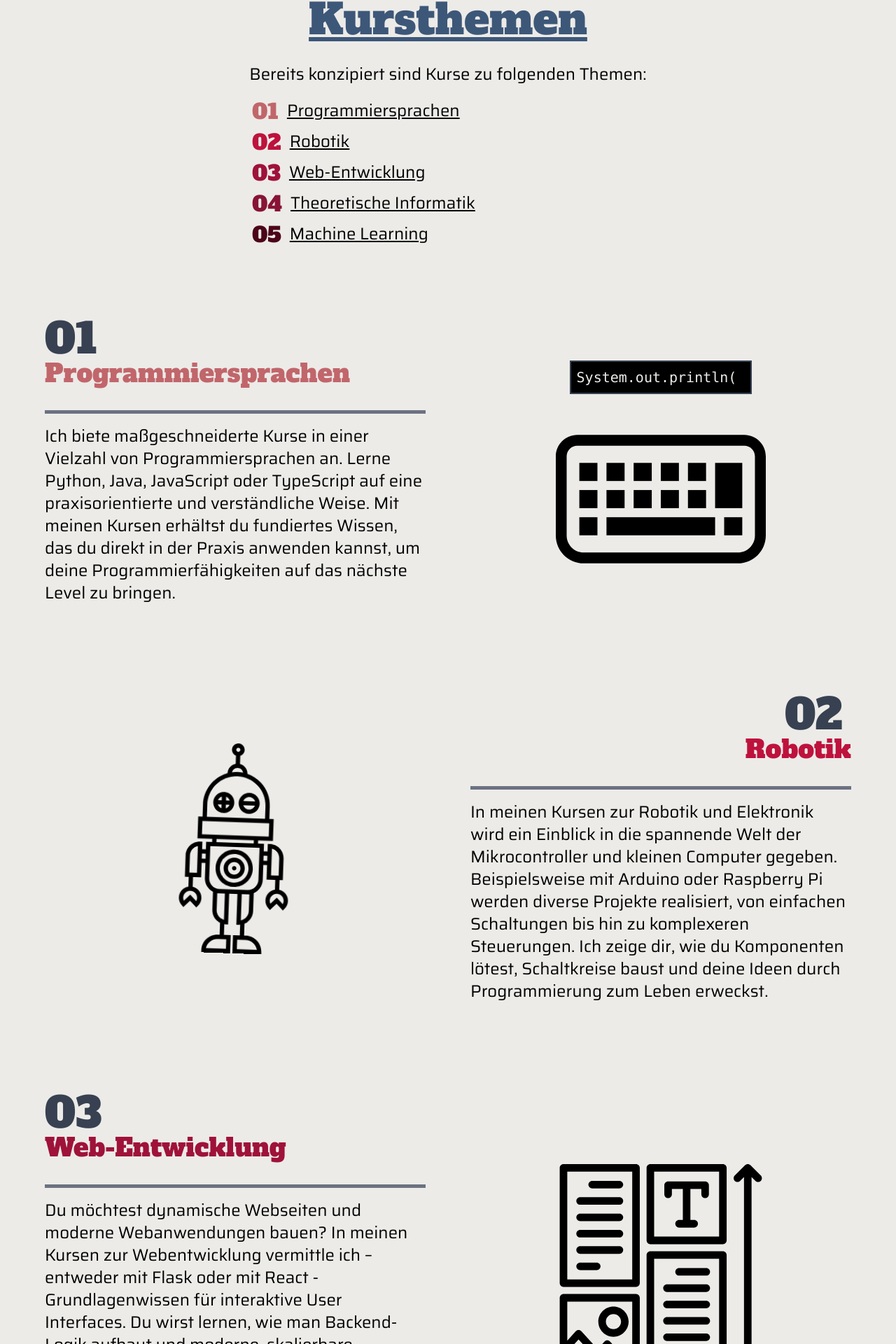
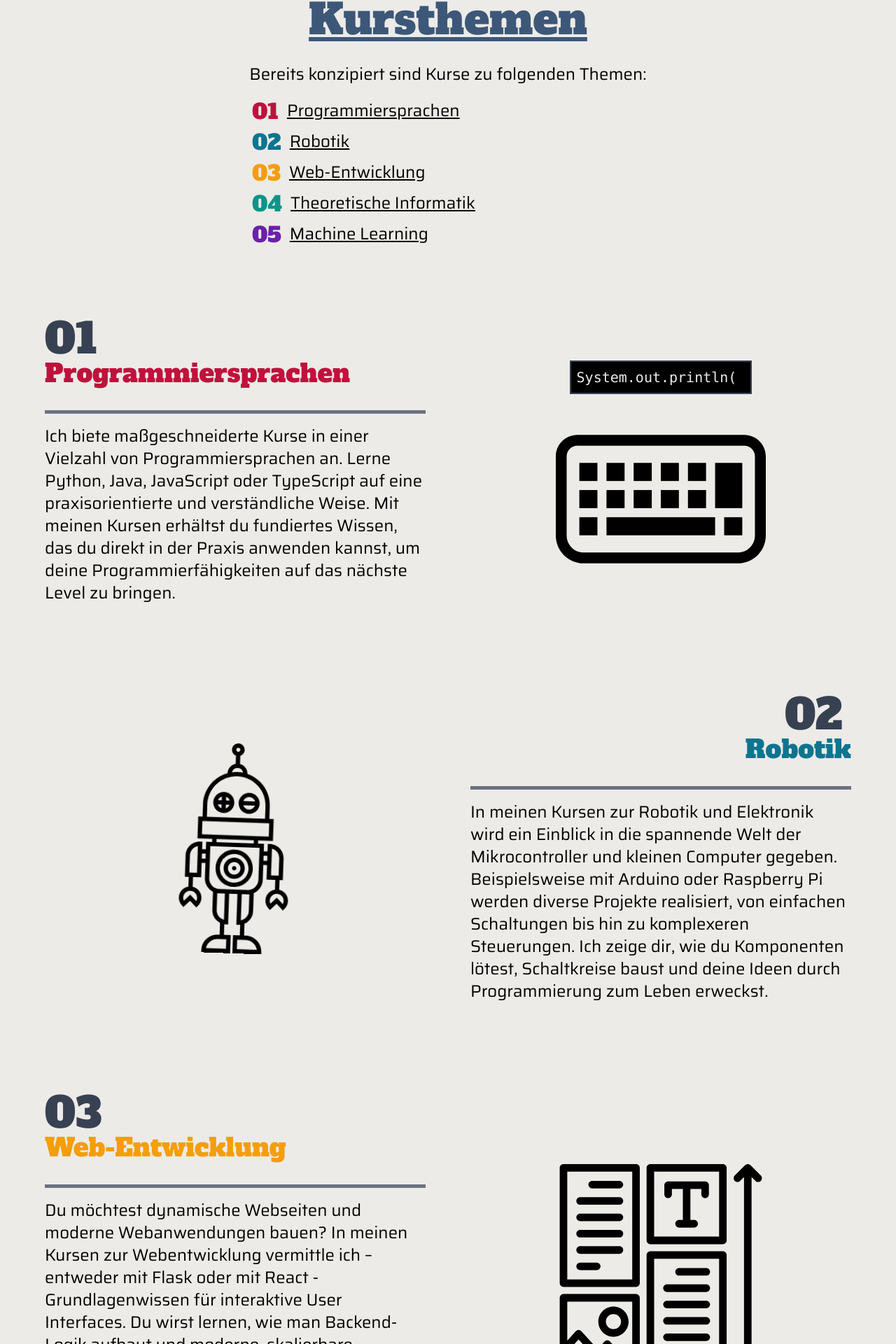
Before and after one commit to louziferr/luzie-website, a Next.js app: page /lehre in a window 1280 px wide. Shown: the part 1961-3881 px from the top of the page at 70% size. Built offline with nearby package versions, Linux system fonts and the light colour scheme; a web font is replaced by a local one; what tailwindcss-animated would draw is missing.

Commit message:
fix colors

```diff
--- a/app/lehre/page.tsx
+++ b/app/lehre/page.tsx
@@ -84,7 +84,7 @@ export default function Lehre() {
           </p>
           <ul className="font-saira">
             <li className="p-1 flex">
-              <div className="text-red text-xl md:text-3xl font-alfa mr-3">
+              <div className="text-rose-700 text-xl md:text-3xl font-alfa mr-3">
                 01
               </div>
               <Link
@@ -95,7 +95,7 @@ export default function Lehre() {
               </Link>
             </li>
             <li className="p-1 flex">
-              <div className="text-rose-700 text-xl font-alfa md:text-3xl mr-3">
+              <div className="text-cyan-700 text-xl font-alfa md:text-3xl mr-3">
                 02
               </div>
               <Link
@@ -106,7 +106,7 @@ export default function Lehre() {
               </Link>
             </li>
             <li className="p-1 flex">
-              <div className="text-rose-800 text-xl md:text-3xl font-alfa mr-3">
+              <div className="text-amber-500 text-xl md:text-3xl font-alfa mr-3">
                 03
               </div>
               <Link
@@ -117,7 +117,7 @@ export default function Lehre() {
               </Link>
             </li>
             <li className="p-1 flex">
-              <div className="text-rose-900 text-xl md:text-3xl font-alfa mr-3">
+              <div className="text-teal-600 text-xl md:text-3xl font-alfa mr-3">
                 04
               </div>
               <Link
@@ -128,7 +128,7 @@ export default function Lehre() {
               </Link>
             </li>
             <li className="p-1 flex">
-              <div className="text-rose-950 text-xl md:text-3xl font-alfa mr-3 hover:cursor-pointer">
+              <div className="text-purple-800 text-xl md:text-3xl font-alfa mr-3 hover:cursor-pointer">
                 05
               </div>
               <Link
@@ -150,7 +150,7 @@ export default function Lehre() {
                 <div className="text-gray-700 text-center text-4xl md:text-left md:text-6xl font-alfa mr-3">
                   01
                 </div>
-                <h1 className="text-red text-[20px] md:text-left mb-8 md:text-4xl">
+                <h1 className="text-rose-700 text-[20px] md:text-left mb-8 md:text-4xl">
                   Programmiersprachen
                 </h1>
 
@@ -197,7 +197,7 @@ export default function Lehre() {
                 <p className="text-gray-700 text-center text-4xl md:text-right md:text-6xl font-alfa mr-3">
                   02
                 </p>
-                <h1 className="text-rose-700 md:text-right mb-8 md:text-4xl">
+                <h1 className="text-cyan-700 md:text-right mb-8 md:text-4xl">
                   Robotik
                 </h1>
                 <div className="w-full h-[5px] bg-gray-500 mb-4"></div>
@@ -227,7 +227,7 @@ export default function Lehre() {
                 <p className="text-gray-700 text-center text-4xl md:text-left md:text-6xl font-alfa mr-3">
                   03
                 </p>
-                <h1 className="text-rose-800 md:text-left mb-8 md:text-4xl">
+                <h1 className="text-amber-500 md:text-left mb-8 md:text-4xl">
                   Web-Entwicklung
                 </h1>
                 <div className="w-full h-[5px] bg-gray-500 mb-4"></div>
@@ -259,7 +259,7 @@ export default function Lehre() {
                 <p className="text-gray-700 text-center text-4xl md:text-right md:text-6xl font-alfa mr-3">
                   04
                 </p>
-                <h1 className="text-rose-900 md:text-right mb-8 md:text-4xl">
+                <h1 className="text-teal-600 md:text-right mb-8 md:text-4xl">
                   Theoretische Informatik
                 </h1>
                 <div className="w-full h-[5px] bg-gray-500 mb-4"></div>
@@ -292,7 +292,7 @@ export default function Lehre() {
                 <div className="text-gray-700 text-center text-4xl md:text-left md:text-6xl font-alfa mr-3">
                   05
                 </div>
-                <h1 className="text-rose-900 text-[20px] md:text-left mb-8 md:text-4xl">
+                <h1 className="text-purple-800 text-[20px] md:text-left mb-8 md:text-4xl">
                   Machine Learning
                 </h1>
 
```
